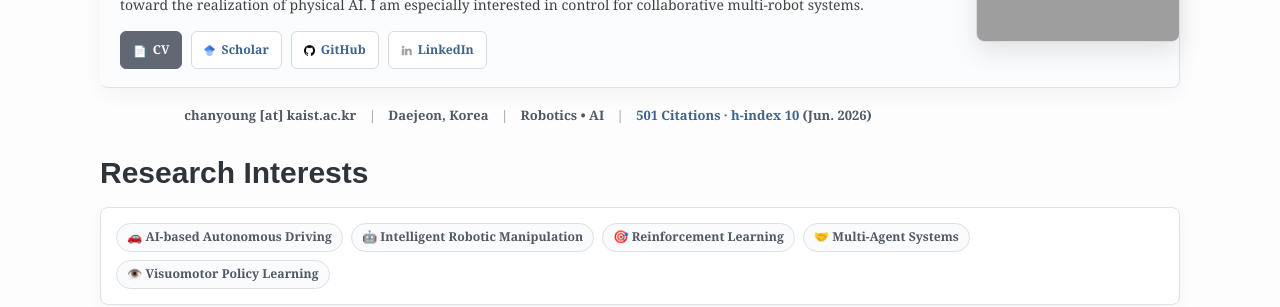
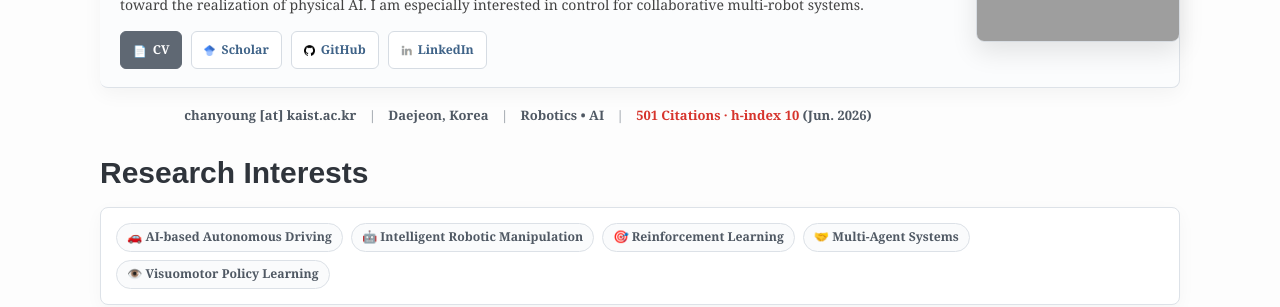
Before and after one commit to cosdeneb/cosdeneb.github.io, a Jekyll site: the page built from index.md, in a window 1280 px wide. Shown: the part 189-496 px from the top of the page. Built offline with Jekyll 4.4.1, drawn with Linux system fonts in a browser that asks for light colours.

Commit message:
Highlight citation count in red on home meta

```diff
--- a/index.md
+++ b/index.md
@@ -22,7 +22,7 @@ profile_picture:
 </div>
 
 <div class="home-meta">
-  chanyoung [at] kaist.ac.kr <span aria-hidden="true">|</span> Daejeon, Korea <span aria-hidden="true">|</span> Robotics • AI <span aria-hidden="true">|</span> <a href="https://scholar.google.com/citations?hl=ko&user=fGD7V2IAAAAJ">501 Citations · h-index 10</a> (Jun. 2026)
+  chanyoung [at] kaist.ac.kr <span aria-hidden="true">|</span> Daejeon, Korea <span aria-hidden="true">|</span> Robotics • AI <span aria-hidden="true">|</span> <a href="https://scholar.google.com/citations?hl=ko&user=fGD7V2IAAAAJ" style="color:#d6342c;font-weight:600;">501 Citations · h-index 10</a> (Jun. 2026)
 </div>
 
 <div class="research-interests">
```
